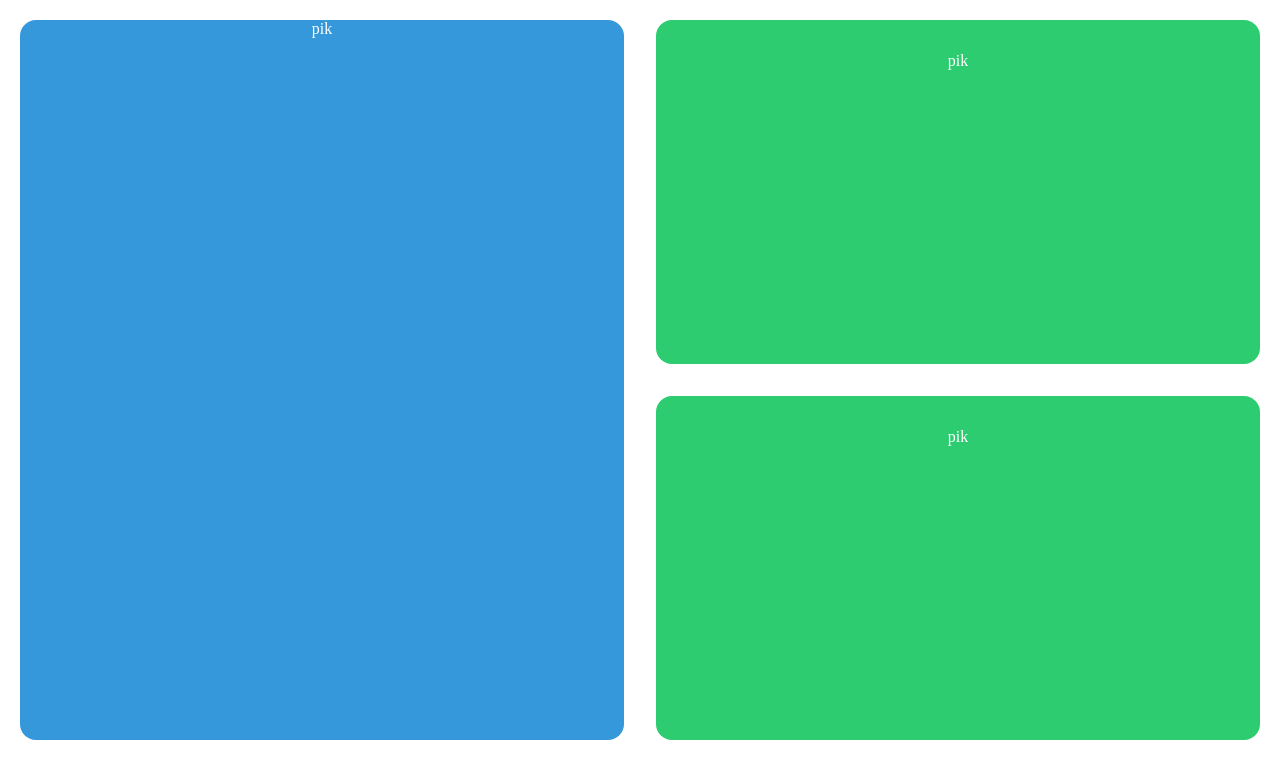
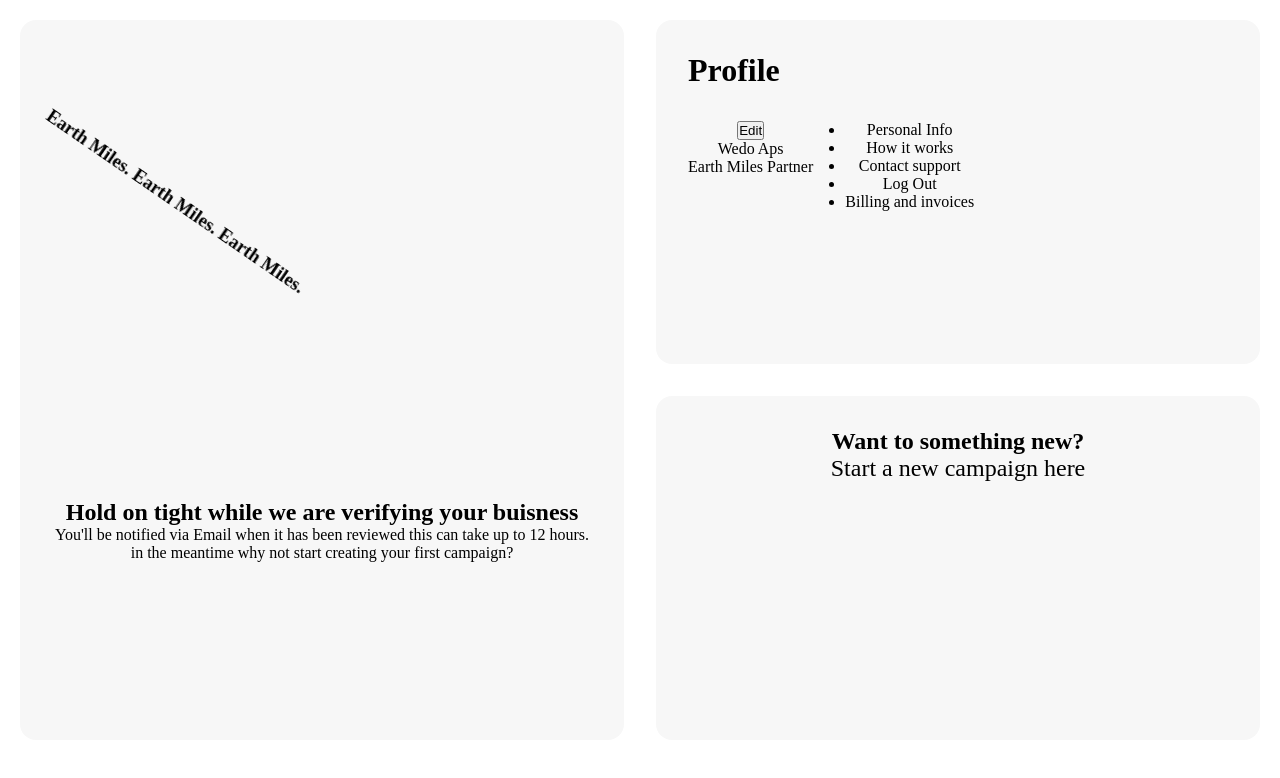
Before and after one commit to luka9938/earthmiles-weebs2, a Next.js app: page /homepage in a window 1280 px wide. Shown: the top 778 px of the page. Built offline with nearby package versions, Linux system fonts and the light colour scheme.

Commit message:
HTML_Setup

```diff
--- a/src/pages/homepage/homepage.module.css
+++ b/src/pages/homepage/homepage.module.css
@@ -1,3 +1,21 @@
+.h2 {
+  color: #000;
+  font-size: 1.5rem;
+}
+
+.h3 {
+  color: #000;
+  text-align: left;
+  padding: 0em 1em 1em 1em;
+  font-size: 2rem;
+}
+
+.p {
+  color: #000;
+  text-align: center;
+  font-size: 1rem;
+}
+
 .grid_container {
   display: grid;
   grid-template-columns: 1fr 1fr;
@@ -7,9 +25,13 @@
 }
 
 .big_element {
+  display: flex;
+  flex-direction: column;
+  justify-content: center;
+  align-items: center;
   height: 90vh;
   grid-row: span 2;
-  background-color: #3498db;
+  background-color: #f7f7f7;
   color: #fff;
   text-align: center;
   border-radius: 16px;
@@ -18,8 +40,37 @@
 .small_element {
   padding-top: 2em;
   padding-bottom: 2em;
-  background-color: #2ecc71;
+  background-color: #f7f7f7;
   color: #fff;
   text-align: center;
   border-radius: 16px;
 }
+
+.circle_container {
+  position: relative;
+  width: 300px;
+  height: 300px;
+  border-radius: 50%;
+}
+
+.rotating_text {
+  transform: translate(-50%, -50%);
+  white-space: nowrap;
+  animation: spin 5s linear infinite;
+  color: #000;
+}
+
+.profile {
+  display: flex;
+  padding: 0em 2em;
+  gap: 2em;
+}
+
+@keyframes spin {
+  0% {
+    transform: translate(-50%, -50%) rotate(0deg);
+  }
+  100% {
+    transform: translate(-50%, -50%) rotate(360deg);
+  }
+}
--- a/src/pages/homepage/index.js
+++ b/src/pages/homepage/index.js
@@ -1,19 +1,54 @@
 import styles from "./homepage.module.css";
+import Link from "next/link";
 
 export default function Homepage() {
   return (
     <main>
       <article className={styles.background}>
         <div className={styles.grid_container}>
-          <section className={styles.big_element}>
-            <p>pik</p>
-          </section>
-          <section className={styles.small_element}>
-            <p>pik</p>
-          </section>
-          <section className={styles.small_element}>
-            <p>pik</p>
-          </section>
+          <article className={styles.big_element}>
+            <div className={styles.circle_container}>
+              <h1 className={styles.rotating_text}>
+                Earth Miles. Earth Miles. Earth Miles.
+              </h1>
+            </div>
+            <h2 className={styles.h2}>
+              Hold on tight while we are verifying your buisness
+            </h2>
+            <p className={styles.p}>
+              You'll be notified via Email when it has been reviewed this can
+              take up to 12 hours.
+            </p>
+            <p className={styles.p}>
+              in the meantime why not start creating your first campaign?
+            </p>
+          </article>
+          <article className={styles.small_element}>
+            <h3 className={styles.h3}>Profile</h3>
+            <section className={styles.profile}>
+              <section>
+                <img></img>
+                <button>Edit</button>
+                <p className={styles.p}>Wedo Aps</p>
+                <p className={styles.p}>Earth Miles Partner</p>
+              </section>
+              <section>
+                <ul className={styles.p}>
+                  <li>Personal Info</li>
+                  <li>How it works</li>
+                  <li>Contact support</li>
+                  <li>Log Out</li>
+                  <li>Billing and invoices</li>
+                </ul>
+              </section>
+            </section>
+          </article>
+          <article className={styles.small_element}>
+            <h2 className={styles.h2}>Want to something new?</h2>
+            <Link href="./login">
+              <span className={styles.h2}>Start a new campaign here</span>
+            </Link>
+          </article>
         </div>
       </article>
     </main>
```
